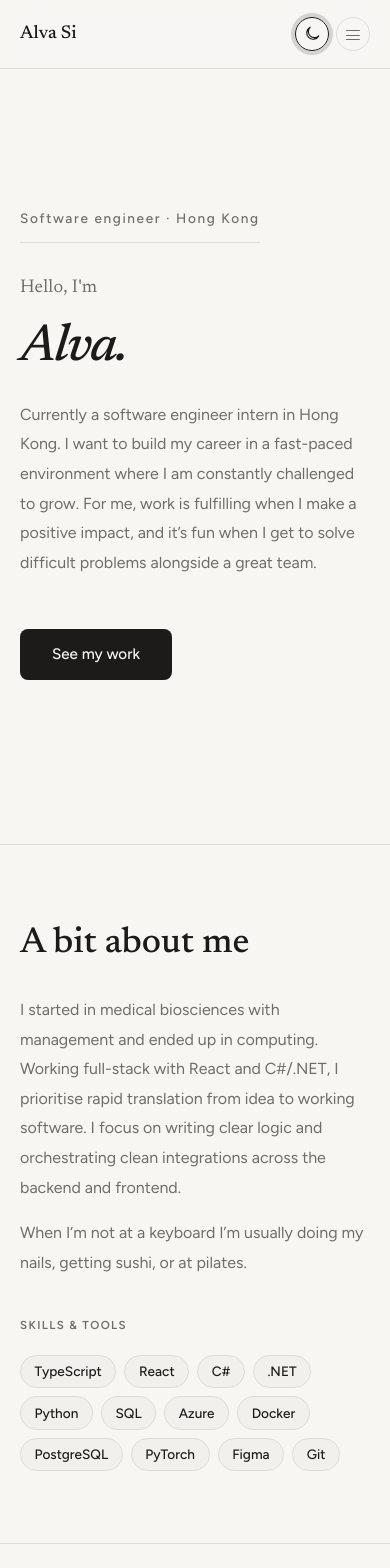
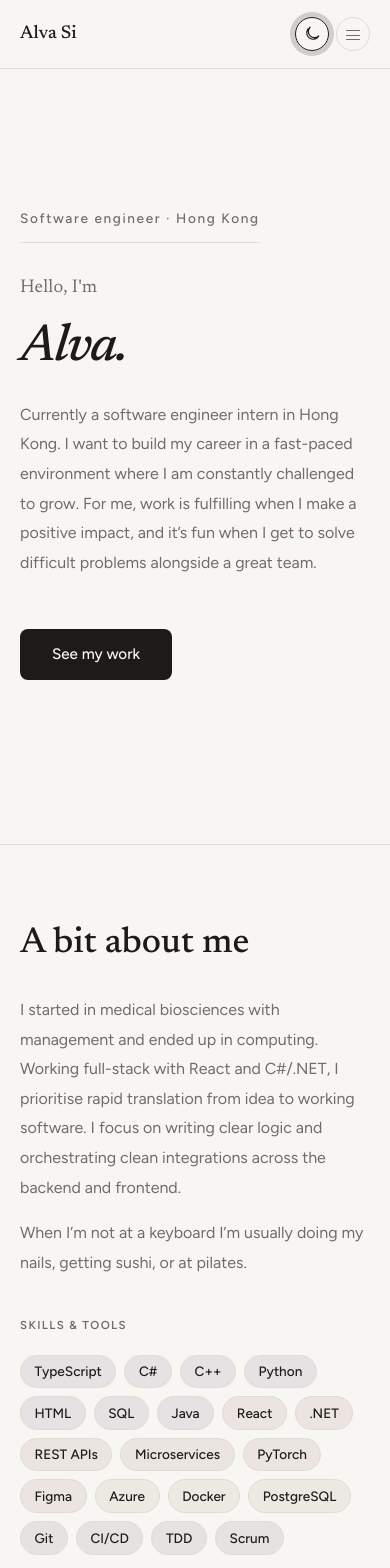
Before and after one commit to alvasi/alvasi.github.io, a React (Vite) app in the folder alva-portfolio/: page / in a window 390 px wide. Shown: the top 1568 px of the page. Built offline with nearby package versions, Linux system fonts and the light colour scheme.

Commit message:
feat: prolong star glimmer, add more skill chips, fix status bar theme refresh

```diff
--- a/alva-portfolio/index.html
+++ b/alva-portfolio/index.html
@@ -4,10 +4,9 @@
     <meta charset="UTF-8" />
     <link rel="icon" type="image/svg+xml" href="/favicon.svg" />
     <meta name="viewport" content="width=device-width, initial-scale=1.0, viewport-fit=cover" />
-    <meta name="color-scheme" content="only light" />
-    <meta name="theme-color" media="(prefers-color-scheme: light)" content="#f7f6f3" />
-    <meta name="theme-color" media="(prefers-color-scheme: dark)" content="#f7f6f3" />
-    <meta name="apple-mobile-web-app-status-bar-style" content="default" />
+    <meta name="color-scheme" content="light" />
+    <meta name="theme-color" content="#f7f6f3" />
+    <meta name="apple-mobile-web-app-status-bar-style" content="black-translucent" />
     <title>alva-portfolio</title>
     <script>
       (() => {
@@ -19,18 +18,18 @@
         if (night) root.setAttribute("data-dark", "true")
         else root.removeAttribute("data-dark")
         root.style.backgroundColor = canvas
-        root.style.colorScheme = night ? "only dark" : "only light"
-        document.querySelectorAll('meta[name="theme-color"]').forEach((meta) => {
-          meta.setAttribute("content", canvas)
-        })
+        root.style.colorScheme = night ? "dark" : "light"
+        const theme = document.querySelector('meta[name="theme-color"]')
+        if (theme) theme.setAttribute("content", canvas)
         const colorScheme = document.querySelector('meta[name="color-scheme"]')
-        if (colorScheme) colorScheme.setAttribute("content", night ? "only dark" : "only light")
-        const status = document.querySelector('meta[name="apple-mobile-web-app-status-bar-style"]')
-        if (status) status.setAttribute("content", night ? "black-translucent" : "default")
+        if (colorScheme) colorScheme.setAttribute("content", night ? "dark" : "light")
       })()
     </script>
   </head>
   <body>
+    <script>
+      document.body.style.backgroundColor = document.documentElement.style.backgroundColor
+    </script>
     <div id="root"></div>
     <script type="module" src="/src/main.tsx"></script>
   </body>
--- a/alva-portfolio/src/App.tsx
+++ b/alva-portfolio/src/App.tsx
@@ -13,6 +13,9 @@ import {
   voice,
   type Project,
 } from "./content"
+
+const THEME_KEY = "alva-theme"
+const CANVAS = { light: "#f7f6f3", night: "#070910" }
 
 function Reveal({
   children,
@@ -105,7 +108,10 @@ function Nav({ dark, onToggle, cueNight }: { dark: boolean; onToggle: () => void
   }, [menuOpen])
 
   return (
-    <nav className={`site-nav${scrolled ? " is-scrolled" : ""}${menuOpen ? " is-open" : ""}`}>
+    <nav
+      className={`site-nav${scrolled ? " is-scrolled" : ""}${menuOpen ? " is-open" : ""}`}
+      style={{ backgroundColor: dark ? CANVAS.night : CANVAS.light }}
+    >
       <div className="site-nav-inner">
         <span className="nav-brand">{voice(dark, copy.brand.light, copy.brand.dark)}</span>
         <div id="site-nav-menu" className={`site-nav-links${menuOpen ? " is-open" : ""}`}>
@@ -213,7 +219,7 @@ function About({ dark }: { dark: boolean }) {
           <h3 className="kicker kicker-skills">{voice(dark, copy.skillsTitle.light, copy.skillsTitle.dark)}</h3>
           <div className="chip-row">
             {skills.map((skill) => (
-              <span key={skill} className="skill-chip">{skill}</span>
+              <span key={skill.name} className={`skill-chip skill-chip-${skill.cat}`}>{skill.name}</span>
             ))}
           </div>
         </Reveal>
@@ -361,9 +367,6 @@ function Contact({ dark }: { dark: boolean }) {
   )
 }
 
-const THEME_KEY = "alva-theme"
-const CANVAS = { light: "#f7f6f3", night: "#070910" }
-
 function storedNight() {
   try {
     return localStorage.getItem(THEME_KEY) === "night"
@@ -378,15 +381,17 @@ function applyChrome(dark: boolean) {
   if (dark) root.setAttribute("data-dark", "true")
   else root.removeAttribute("data-dark")
   root.style.backgroundColor = canvas
-  root.style.colorScheme = dark ? "only dark" : "only light"
+  root.style.colorScheme = dark ? "dark" : "light"
   document.body.style.backgroundColor = canvas
-  document.querySelectorAll('meta[name="theme-color"]').forEach((meta) => {
-    meta.setAttribute("content", canvas)
-  })
+  const mount = document.getElementById("root")
+  if (mount) mount.style.backgroundColor = canvas
+  document.querySelectorAll('meta[name="theme-color"]').forEach((meta) => meta.remove())
+  const theme = document.createElement("meta")
+  theme.name = "theme-color"
+  theme.content = canvas
+  document.head.appendChild(theme)
   const colorScheme = document.querySelector('meta[name="color-scheme"]')
-  if (colorScheme) colorScheme.setAttribute("content", dark ? "only dark" : "only light")
-  const status = document.querySelector('meta[name="apple-mobile-web-app-status-bar-style"]')
-  if (status) status.setAttribute("content", dark ? "black-translucent" : "default")
+  if (colorScheme) colorScheme.setAttribute("content", dark ? "dark" : "light")
 }
 
 export default function App() {
--- a/alva-portfolio/src/Aquarius.tsx
+++ b/alva-portfolio/src/Aquarius.tsx
@@ -73,8 +73,10 @@ export function Aquarius() {
         >
           <circle r="5" className="aquarius-target" />
           <g className="aquarius-node">
-            <path className="aquarius-shadow" d={STAR} />
-            <path d={STAR} />
+            <g className="aquarius-star">
+              <path className="aquarius-shadow" d={STAR} />
+              <path d={STAR} />
+            </g>
           </g>
         </g>
       ))}
--- a/alva-portfolio/src/content.ts
+++ b/alva-portfolio/src/content.ts
@@ -108,9 +108,27 @@ export const projects: Project[] = [
 ]
 
 export const skills = [
-  "TypeScript", "React", "C#", ".NET", "Python", "SQL",
-  "Azure", "Docker", "PostgreSQL", "PyTorch", "Figma", "Git",
-]
+  { name: "TypeScript", cat: "lang" },
+  { name: "C#", cat: "lang" },
+  { name: "C++", cat: "lang" },
+  { name: "Python", cat: "lang" },
+  { name: "HTML", cat: "lang" },
+  { name: "SQL", cat: "lang" },
+  { name: "Java", cat: "lang" },
+  { name: "React", cat: "app" },
+  { name: ".NET", cat: "app" },
+  { name: "REST APIs", cat: "app" },
+  { name: "Microservices", cat: "app" },
+  { name: "PyTorch", cat: "app" },
+  { name: "Figma", cat: "app" },
+  { name: "Azure", cat: "plat" },
+  { name: "Docker", cat: "plat" },
+  { name: "PostgreSQL", cat: "plat" },
+  { name: "Git", cat: "craft" },
+  { name: "CI/CD", cat: "craft" },
+  { name: "TDD", cat: "craft" },
+  { name: "Scrum", cat: "craft" },
+] as const
 
 export const experience = [
   {
--- a/alva-portfolio/src/index.css
+++ b/alva-portfolio/src/index.css
@@ -6,19 +6,21 @@ body,
 #root {
   min-height: 100%;
   min-height: 100dvh;
-  background-color: var(--p-canvas);
+  background-color: #f7f6f3;
 }
 
 html {
   scroll-padding-top: calc(4.75rem + env(safe-area-inset-top, 0px));
   scroll-behavior: smooth;
-  color-scheme: only light;
-  background-color: var(--p-canvas);
-  transition: background-color 0.7s ease;
+  color-scheme: light;
+  background-color: #f7f6f3;
 }
 
-html[data-dark="true"] {
-  color-scheme: only dark;
+html[data-dark="true"],
+html[data-dark="true"] body,
+html[data-dark="true"] #root {
+  color-scheme: dark;
+  background-color: #070910;
 }
 
 :root {
@@ -60,10 +62,10 @@ html[data-dark="true"] {
   --p-blob-3: transparent;
   --p-blob-4: transparent;
 
-  --chip-1: var(--p-1);
-  --chip-2: var(--p-2);
-  --chip-3: var(--p-3);
-  --chip-4: var(--p-4);
+  --chip-1: color-mix(in srgb, var(--p-accent) 26%, var(--p-sunken));
+  --chip-2: color-mix(in srgb, var(--p-coral) 42%, var(--p-sunken));
+  --chip-3: color-mix(in srgb, var(--p-warm) 48%, var(--p-sunken));
+  --chip-4: color-mix(in srgb, var(--p-ink) 6%, var(--p-sunken));
   --chip-border: var(--p-line);
 
   --nav-bg: color-mix(in srgb, var(--p-canvas) 92%, transparent);
@@ -136,7 +138,7 @@ body {
 }
 
 [data-dark="true"] {
-  color-scheme: only dark;
+  color-scheme: dark;
   --p-canvas: #070910;
   --p-ink: #e8ecf4;
   --p-paper: #10141c;
@@ -240,10 +242,13 @@ body {
   position: fixed;
   inset: 0 0 auto;
   z-index: 50;
-  background-color: var(--nav-bg);
-  backdrop-filter: blur(16px);
+  background-color: #f7f6f3;
   border-bottom: 1px solid var(--border);
-  transition: background-color 0.7s ease, border-color 0.7s ease, box-shadow 0.4s ease;
+  transition: border-color 0.7s ease, box-shadow 0.4s ease;
+}
+
+html[data-dark="true"] .site-nav {
+  background-color: #070910;
 }
 
 .site-nav.is-scrolled {
@@ -1040,10 +1045,10 @@ html:not([data-dark="true"]) .project-card:hover {
     background-color 0.4s ease;
 }
 
-.skill-chip:nth-child(4n + 1) { background-color: var(--chip-1); }
-.skill-chip:nth-child(4n + 2) { background-color: var(--chip-2); }
-.skill-chip:nth-child(4n + 3) { background-color: var(--chip-3); }
-.skill-chip:nth-child(4n) { background-color: var(--chip-4); }
+.skill-chip-lang { background-color: var(--chip-1); }
+.skill-chip-app { background-color: var(--chip-2); }
+.skill-chip-plat { background-color: var(--chip-3); }
+.skill-chip-craft { background-color: var(--chip-4); }
 
 .reveal.is-in .skill-chip {
   opacity: 1;
@@ -1062,6 +1067,14 @@ html:not([data-dark="true"]) .project-card:hover {
 .reveal.is-in .skill-chip:nth-child(10) { transition-delay: 0.4s; }
 .reveal.is-in .skill-chip:nth-child(11) { transition-delay: 0.44s; }
 .reveal.is-in .skill-chip:nth-child(12) { transition-delay: 0.48s; }
+.reveal.is-in .skill-chip:nth-child(13) { transition-delay: 0.52s; }
+.reveal.is-in .skill-chip:nth-child(14) { transition-delay: 0.56s; }
+.reveal.is-in .skill-chip:nth-child(15) { transition-delay: 0.6s; }
+.reveal.is-in .skill-chip:nth-child(16) { transition-delay: 0.64s; }
+.reveal.is-in .skill-chip:nth-child(17) { transition-delay: 0.68s; }
+.reveal.is-in .skill-chip:nth-child(18) { transition-delay: 0.72s; }
+.reveal.is-in .skill-chip:nth-child(19) { transition-delay: 0.76s; }
+.reveal.is-in .skill-chip:nth-child(20) { transition-delay: 0.8s; }
 
 .aquarius-reveal {
   width: 100%;
@@ -1104,14 +1117,11 @@ html:not([data-dark="true"]) .project-card:hover {
 
 .aquarius-node {
   transform-origin: 0 0;
-  fill: rgb(236 240 248 / 0.92);
   opacity: 0;
   transform: scale(0.25);
   transition:
     opacity 0.5s cubic-bezier(0.22, 1, 0.36, 1) var(--aquarius-delay, 0ms),
-    transform 0.5s cubic-bezier(0.22, 1, 0.36, 1) var(--aquarius-delay, 0ms),
-    fill 0.18s ease,
-    filter 0.18s ease;
+    transform 0.5s cubic-bezier(0.22, 1, 0.36, 1) var(--aquarius-delay, 0ms);
 }
 
 .reveal.is-in .aquarius-node {
@@ -1119,15 +1129,26 @@ html:not([data-dark="true"]) .project-card:hover {
   transform: scale(1);
 }
 
+.aquarius-star {
+  transform-origin: 0 0;
+  fill: rgb(236 240 248 / 0.92);
+  transition:
+    transform 3.2s cubic-bezier(0.22, 0.45, 0.28, 1),
+    fill 2.8s ease,
+    filter 3.6s ease;
+}
+
 .aquarius-shadow {
   fill: #fff;
   opacity: 0;
   filter: blur(0.85px);
   transform-origin: 0 0;
-  transition: opacity 0.18s ease, transform 0.18s ease;
+  transition:
+    opacity 3.4s cubic-bezier(0.22, 0.45, 0.28, 1),
+    transform 3.4s cubic-bezier(0.22, 0.45, 0.28, 1);
 }
 
-.reveal.is-in .aquarius-hit:hover .aquarius-node {
+.reveal.is-in .aquarius-hit:hover .aquarius-star {
   transform: scale(1.5);
   fill: #fff;
   filter:
@@ -1135,15 +1156,17 @@ html:not([data-dark="true"]) .project-card:hover {
     drop-shadow(0 0 0.45px #fff)
     drop-shadow(0 0 1.1px rgb(255 255 255 / 0.9));
   transition:
-    transform 0.18s ease,
-    fill 0.18s ease,
-    filter 0.18s ease,
-    opacity 0.18s ease;
+    transform 1.05s cubic-bezier(0.22, 1, 0.36, 1),
+    fill 1.1s ease,
+    filter 1.25s ease;
 }
 
 .reveal.is-in .aquarius-hit:hover .aquarius-shadow {
   opacity: 0.55;
   transform: scale(1.35);
+  transition:
+    opacity 1.15s ease,
+    transform 1.15s cubic-bezier(0.22, 1, 0.36, 1);
 }
 
 @media (max-width: 900px) {
@@ -1212,6 +1235,7 @@ html:not([data-dark="true"]) .project-card:hover {
   .theme-toggle.is-cue,
   .light-orb,
   .aquarius-node,
+  .aquarius-star,
   .aquarius-shadow,
   .aquarius-line,
   .nav-burger span {
```
